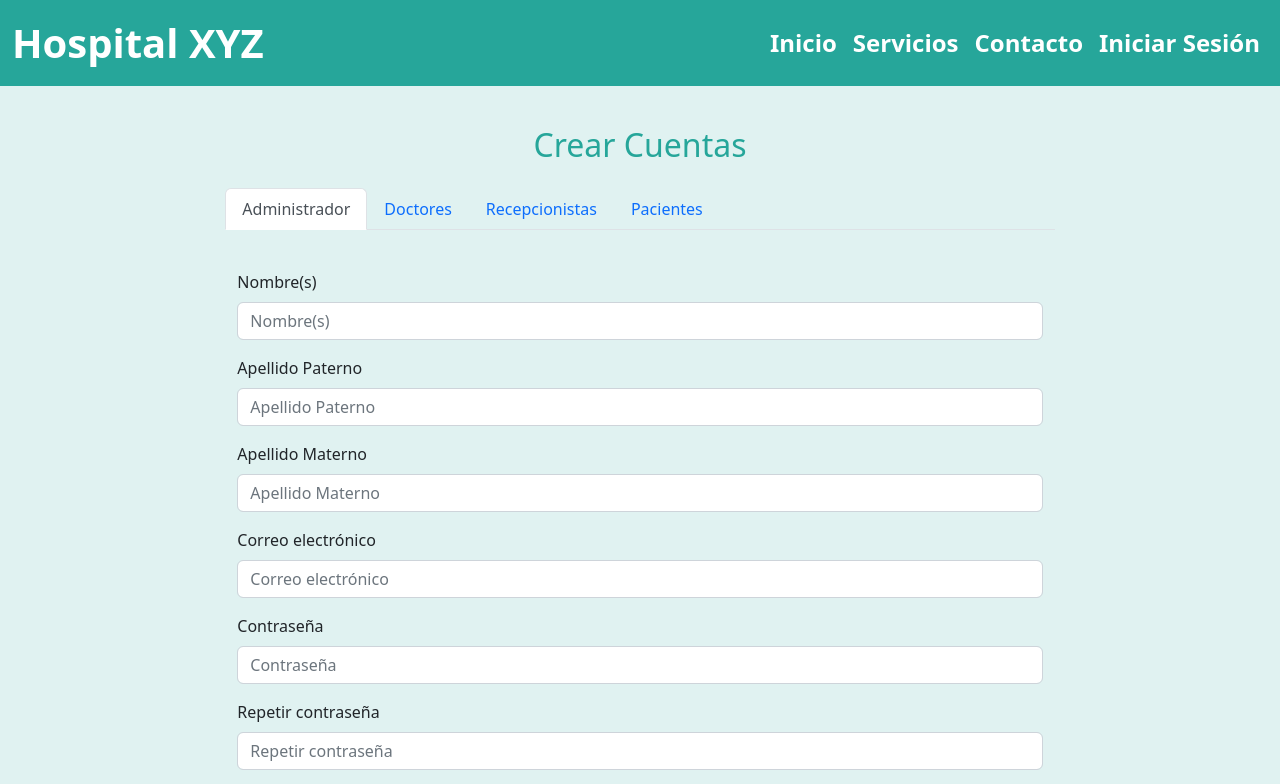
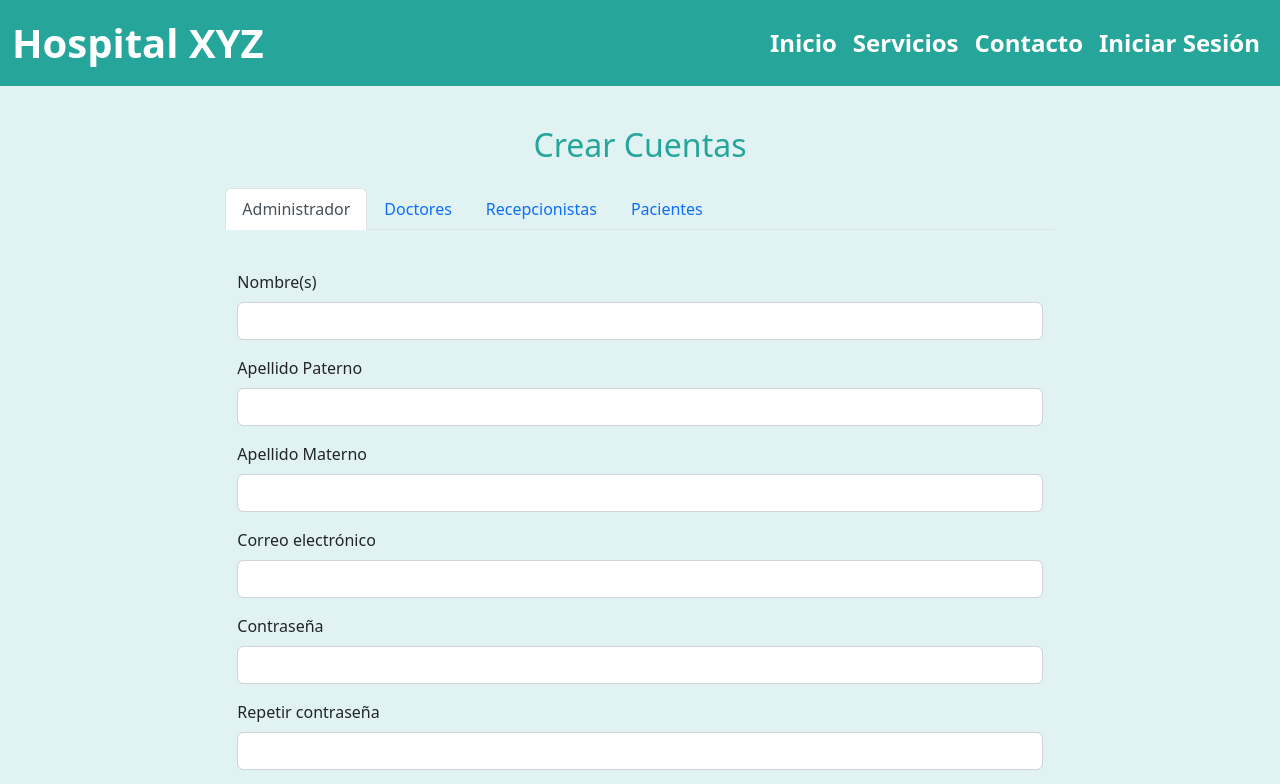
Before and after one commit to Daniel-GB0319/proyecto_dbst, a React (Vite) app in the folder frontend/: page /admin in a window 1280 px wide. Shown: the top 784 px of the page. Built offline with nearby package versions, Linux system fonts and the light colour scheme.

Commit message:
Cambios Frontend

```diff
--- a/frontend/src/App.jsx
+++ b/frontend/src/App.jsx
@@ -1,4 +1,3 @@
-/* import './App.css' */
 import { BrowserRouter, Routes, Route, Navigate } from "react-router-dom";
 import Home from "./Components/Home";
 import SignIn from "./Components/SignIn";
--- a/frontend/src/Components/Admin/index.jsx
+++ b/frontend/src/Components/Admin/index.jsx
@@ -225,7 +225,6 @@ const Admin = () => {
                       <Input
                         type="text"
                         id="firstName"
-                        placeholder="Nombre(s)"
                         {...register("firstName", {
                           required: "Este campo es requerido",
                         })}
@@ -242,7 +241,6 @@ const Admin = () => {
                       <Input
                         type="text"
                         id="lastName"
-                        placeholder="Apellido Paterno"
                         {...register("lastName", {
                           required: "Este campo es requerido",
                         })}
@@ -259,7 +257,6 @@ const Admin = () => {
                       <Input
                         type="text"
                         id="middleName"
-                        placeholder="Apellido Materno"
                         {...register("middleName", {
                           required: "Este campo es requerido",
                         })}
@@ -276,7 +273,6 @@ const Admin = () => {
                       <Input
                         type="email"
                         id="email"
-                        placeholder="Correo electrónico"
                         {...register("email", {
                           required: "Este campo es requerido",
                         })}
@@ -293,7 +289,6 @@ const Admin = () => {
                       <Input
                         type="password"
                         id="password"
-                        placeholder="Contraseña"
                         {...register("password", {
                           required: "Este campo es requerido",
                         })}
@@ -310,7 +305,6 @@ const Admin = () => {
                       <Input
                         type="password"
                         id="confirmPassword"
-                        placeholder="Repetir contraseña"
                         {...register("confirmPassword", {
                           required: "Este campo es requerido",
                           validate: (value) =>
@@ -667,6 +661,73 @@ const Admin = () => {
                         )}
                       </FormGroup>
                     </Col>
+                    <Col md={4}>
+                    <FormGroup>
+                      <Label for="email">Correo electrónico</Label>
+                      <Input
+                        type="email"
+                        id="email"
+                        {...register("email", {
+                          required: "Este campo es requerido",
+                        })}
+                        onChange={(e) => setValue("email", e.target.value)}
+                      />
+                      {errors.email && (
+                        <span className="error-message">
+                          {errors.email.message}
+                        </span>
+                      )}
+                    </FormGroup>
+                    </Col>
+                  </Row>
+                  <Row form>
+                    <Col md={4}>
+                    <FormGroup>
+                      <Label for="password">Contraseña</Label>
+                      <Input
+                        type="password"
+                        id="password"
+                        {...register("password", {
+                          required: "Este campo es requerido",
+                        })}
+                        onChange={(e) => setValue("password", e.target.value)}
+                      />
+                      {errors.password && (
+                        <span className="error-message">
+                          {errors.password.message}
+                        </span>
+                      )}
+                    </FormGroup>
+                    </Col>
+                    <Col md={4}>
+                    <FormGroup>
+                      <Label for="confirmPassword">Repetir contraseña</Label>
+                      <Input
+                        type="password"
+                        id="confirmPassword"
+                        {...register("confirmPassword", {
+                          required: "Este campo es requerido",
+                          validate: (value) =>
+                            value === password ||
+                            "Las contraseñas no coinciden",
+                        })}
+                        onChange={(e) =>
+                          setValue("confirmPassword", e.target.value)
+                        }
+                      />
+                      {errors.confirmPassword && (
+                        <span className="error-message">
+                          {errors.confirmPassword.message}
+                        </span>
+                      )}
+                      {confirmPassword !== password &&
+                        !errors.confirmPassword && (
+                          <span className="error-message">
+                            Las contraseñas no coinciden
+                          </span>
+                        )}
+                    </FormGroup>
+                    </Col>
                   </Row>
                   <Button
                     color="success"
@@ -688,7 +749,6 @@ const Admin = () => {
                       <Input
                         type="text"
                         id="firstName"
-                        placeholder="Nombre(s)"
                         {...register("firstName", {
                           required: "Este campo es requerido",
                         })}
@@ -705,7 +765,6 @@ const Admin = () => {
                       <Input
                         type="text"
                         id="lastName"
-                        placeholder="Apellido Paterno"
                         {...register("lastName", {
                           required: "Este campo es requerido",
                         })}
@@ -722,7 +781,6 @@ const Admin = () => {
                       <Input
                         type="text"
                         id="middleName"
-                        placeholder="Apellido Materno"
                         {...register("middleName", {
                           required: "Este campo es requerido",
                         })}
@@ -739,7 +797,6 @@ const Admin = () => {
                       <Input
                         type="email"
                         id="email"
-                        placeholder="Correo electrónico"
                         {...register("email", {
                           required: "Este campo es requerido",
                         })}
@@ -756,7 +813,6 @@ const Admin = () => {
                       <Input
                         type="password"
                         id="password"
-                        placeholder="Contraseña"
                         {...register("password", {
                           required: "Este campo es requerido",
                         })}
@@ -773,7 +829,6 @@ const Admin = () => {
                       <Input
                         type="password"
                         id="confirmPassword"
-                        placeholder="Repetir contraseña"
                         {...register("confirmPassword", {
                           required: "Este campo es requerido",
                           validate: (value) =>
@@ -1072,6 +1127,73 @@ const Admin = () => {
                         />
                       </FormGroup>
                     </Col>
+                    <Col md={4}>
+                    <FormGroup>
+                      <Label for="email">Correo electrónico</Label>
+                      <Input
+                        type="email"
+                        id="email"
+                        {...register("email", {
+                          required: "Este campo es requerido",
+                        })}
+                        onChange={(e) => setValue("email", e.target.value)}
+                      />
+                      {errors.email && (
+                        <span className="error-message">
+                          {errors.email.message}
+                        </span>
+                      )}
+                    </FormGroup>
+                    </Col>
+                  </Row>
+                  <Row form>
+                    <Col md={4}>
+                    <FormGroup>
+                      <Label for="password">Contraseña</Label>
+                      <Input
+                        type="password"
+                        id="password"
+                        {...register("password", {
+                          required: "Este campo es requerido",
+                        })}
+                        onChange={(e) => setValue("password", e.target.value)}
+                      />
+                      {errors.password && (
+                        <span className="error-message">
+                          {errors.password.message}
+                        </span>
+                      )}
+                    </FormGroup>
+                    </Col>
+                    <Col md={4}>
+                    <FormGroup>
+                      <Label for="confirmPassword">Repetir contraseña</Label>
+                      <Input
+                        type="password"
+                        id="confirmPassword"
+                        {...register("confirmPassword", {
+                          required: "Este campo es requerido",
+                          validate: (value) =>
+                            value === password ||
+                            "Las contraseñas no coinciden",
+                        })}
+                        onChange={(e) =>
+                          setValue("confirmPassword", e.target.value)
+                        }
+                      />
+                      {errors.confirmPassword && (
+                        <span className="error-message">
+                          {errors.confirmPassword.message}
+                        </span>
+                      )}
+                      {confirmPassword !== password &&
+                        !errors.confirmPassword && (
+                          <span className="error-message">
+                            Las contraseñas no coinciden
+                          </span>
+                        )}
+                    </FormGroup>
+                    </Col>
                   </Row>
                   <Button
                     color="success"
```
